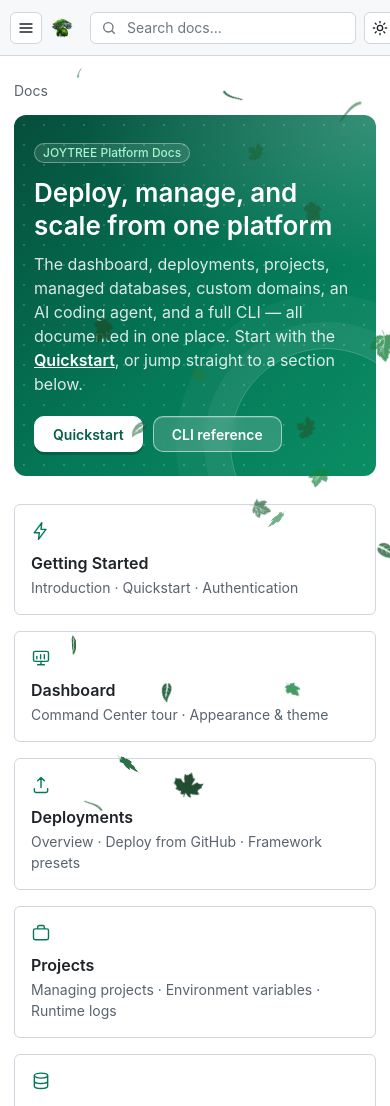
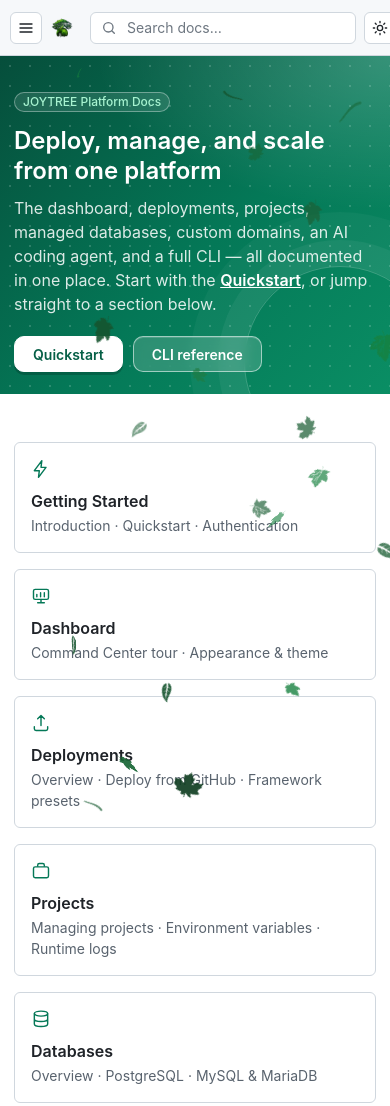
Before and after one commit to joytree-host/joytree-CLI-documentations, a website: page index.html in a window 390 px wide. Shown: the top 1106 px of the page. Drawn offline with Linux system fonts and the light colour scheme.

Commit message:
style(docs): full-bleed fleet hero. The hero now spans the whole content area, flush under the top bar, against the sidebar and out to the right edge (square corners, breadcrumb inside), closing its borders like the dashboard hero. Cache-bust css v=7, app.js v=6

```diff
--- a/app.js
+++ b/app.js
@@ -264,9 +264,15 @@
     api: '<svg width="20" height="20" viewBox="0 0 24 24" fill="none"><path d="M8 3H5a2 2 0 0 0-2 2v3m18 0V5a2 2 0 0 0-2-2h-3M3 16v3a2 2 0 0 0 2 2h3m11-5v3a2 2 0 0 1-2 2h-3" stroke="currentColor" stroke-width="1.7" stroke-linecap="round"/></svg>',
   };
 
+  function setHero(html) {
+    const body = document.getElementById('heroBody');
+    body.innerHTML = html;
+    wireInternalLinks(body);
+  }
+
   function renderHome() {
     const content = document.getElementById('content');
-    document.getElementById('breadcrumb').innerHTML = '<span>Docs</span>';
+    document.getElementById('breadcrumb').innerHTML = '';
     document.getElementById('pageNav').innerHTML = '';
     document.getElementById('toc').innerHTML = '';
 
@@ -279,8 +285,7 @@
       </a>`;
     });
 
-    content.innerHTML = `
-      <div class="hero fleet">
+    setHero(`
         <div class="hero-badge">JOYTREE Platform Docs</div>
         <h1>Deploy, manage, and scale from one platform</h1>
         <p class="doc-lede">The dashboard, deployments, projects, managed databases, custom domains, an AI coding agent, and a full CLI — all documented in one place. Start with the <a class="md-link" href="#/quickstart" data-link>Quickstart</a>, or jump straight to a section below.</p>
@@ -288,7 +293,8 @@
           <a class="fleet-btn primary" href="#/quickstart" data-link>Quickstart</a>
           <a class="fleet-btn ghost" href="#/cli-reference" data-link>CLI reference</a>
         </div>
-      </div>
+    `);
+    content.innerHTML = `
       <div class="grid-cards">${cards}</div>
     `;
     wireInternalLinks(content);
@@ -301,14 +307,12 @@
 
     if (!page) { renderNotFound(); return; }
 
-    content.innerHTML = `
-      <header class="fleet">
-        <p class="doc-eyebrow">${page.eyebrow || page.group}</p>
-        <h1>${page.title}</h1>
-        <p class="doc-lede">${page.lede || ''}</p>
-      </header>
-      ${renderMarkdown(page.md)}
-    `;
+    setHero(`
+      <p class="doc-eyebrow">${page.eyebrow || page.group}</p>
+      <h1>${page.title}</h1>
+      <p class="doc-lede">${page.lede || ''}</p>
+    `);
+    content.innerHTML = renderMarkdown(page.md);
 
     renderBreadcrumb(page, key);
     renderTOC(content);
@@ -321,11 +325,12 @@
 
   function renderNotFound() {
     const content = document.getElementById('content');
-    content.innerHTML = `
+    setHero(`
       <p class="doc-eyebrow">404</p>
       <h1>Page not found</h1>
       <p class="doc-lede">That page doesn't exist yet. Head back to the <a class="md-link" href="#/" data-link>docs home</a>.</p>
-    `;
+    `);
+    content.innerHTML = '';
     document.getElementById('breadcrumb').innerHTML = '';
     document.getElementById('toc').innerHTML = '';
     document.getElementById('pageNav').innerHTML = '';
--- a/index.html
+++ b/index.html
@@ -6,7 +6,7 @@
 <title>JOYTREE Docs — Deploy, manage, and scale from one platform</title>
 <meta name="description" content="Official documentation for JOYTREE — the dashboard, deployments, projects, databases, domains, the AI agent, and the CLI." />
 <link rel="icon" type="image/png" href="favicon.png?v=2" />
-<link rel="stylesheet" href="styles.css?v=6">
+<link rel="stylesheet" href="styles.css?v=7">
 <script>
   (function(){
     var saved = null;
@@ -64,9 +64,16 @@
     </div>
   </aside>
 
+  <!-- ============ HERO (full-bleed fleet band) ============ -->
+  <header class="page-hero fleet" id="pageHero">
+    <div class="hero-main">
+      <div class="breadcrumb" id="breadcrumb"></div>
+      <div id="heroBody"></div>
+    </div>
+  </header>
+
   <!-- ============ MAIN ============ -->
   <main class="content-col">
-    <div class="breadcrumb" id="breadcrumb"></div>
     <article id="content" class="doc-content"></article>
 
     <div class="page-nav" id="pageNav"></div>
@@ -92,7 +99,7 @@
 </div>
 
 <script src="content.js?v=2"></script>
-<script src="app.js?v=5"></script>
+<script src="app.js?v=6"></script>
 
 <!-- ═══════════════ JOYTREE falling leaves ambiance ═══════════════ -->
 <style>
--- a/styles.css
+++ b/styles.css
@@ -556,15 +556,6 @@ html[data-theme="dark"] .fleet{ --fleet-green: linear-gradient(135deg,#053f31 0%
 .fleet-btn.primary{ background: #fff; color: #065f46; border: 1px solid #fff; box-shadow: 0 3px 0 rgba(2,44,34,.3); }
 .fleet-btn.primary:hover{ background: #ecfdf5; }
 
-/* docs page headers */
-.doc-content .fleet{ margin: 0 0 28px; }
-.doc-content .fleet h1, .hero.fleet h1{ color: #fff; font-size: 32px; margin: 0 0 10px; }
-.fleet .doc-eyebrow{ color: #a7f3d0; margin: 0 0 6px; }
-.doc-content .fleet .doc-lede{ color: rgba(255,255,255,.86); margin: 0; max-width: 62ch; }
-.doc-content .fleet a.md-link, .hero.fleet a.md-link{ color: #fff; text-decoration: underline; font-weight: 600; }
-.hero.fleet{ padding: 36px 36px 32px; margin-bottom: 28px; }
-.hero.fleet .hero-badge{ color: #a7f3d0; background: rgba(255,255,255,.1); border-color: rgba(255,255,255,.35); }
-.hero.fleet .doc-lede{ color: rgba(255,255,255,.86); margin: 0; }
 
 /* green tip notes = mini fleet panels */
 .doc-content .callout.tip{
@@ -576,4 +567,37 @@ html[data-theme="dark"] .doc-content .callout.tip{ background: radial-gradient(2
 .doc-content .callout.tip p, .doc-content .callout.tip strong{ color: #fff; }
 .doc-content .callout.tip a.md-link{ color: #fff; text-decoration: underline; }
 .doc-content .callout.tip code:not(pre code){ background: rgba(255,255,255,.18); color: #fff; }
-@media (max-width: 480px){ .doc-content .fleet h1, .hero.fleet h1{ font-size: 26px; } .fleet, .hero.fleet{ padding: 24px 20px; } }
+
+/* ---------- full-bleed fleet hero (closes its borders like the dashboard hero) ---------- */
+.sidebar{ grid-column: 1; grid-row: 1 / span 2; }
+.content-col{ grid-column: 2; grid-row: 2; }
+.toc{ grid-column: 3; grid-row: 2; }
+.page-hero{
+  grid-column: 2 / -1; grid-row: 1;
+  border-radius: 0; padding: 0;
+  display: grid; grid-template-columns: minmax(0,1fr) var(--toc-w);
+}
+.page-hero .hero-main{ grid-column: 1; width: 100%; max-width: 880px; margin: 0 auto; padding: 22px 40px 30px; }
+.page-hero .breadcrumb{ margin: 0 0 16px; max-width: none; color: rgba(255,255,255,.78); }
+.page-hero .breadcrumb a{ color: #fff; }
+.page-hero .breadcrumb .sep{ color: rgba(255,255,255,.5); }
+.page-hero h1{ color: #fff; font-size: 32px; font-weight: 600; line-height: 1.25; margin: 0 0 10px; }
+.page-hero .doc-eyebrow{ color: #a7f3d0; margin: 0 0 6px; }
+.page-hero .doc-lede{ color: rgba(255,255,255,.86); margin: 0; max-width: 62ch; }
+.page-hero a.md-link{ color: #fff; text-decoration: underline; font-weight: 600; }
+.page-hero .hero-badge{ display: inline-flex; color: #a7f3d0; background: rgba(255,255,255,.1); border: 1px solid rgba(255,255,255,.35); margin: 0 0 14px; }
+.page-hero::after{ right: -46px; bottom: -64px; }
+.content-col .doc-content{ padding-top: 28px; }
+@media (max-width: 1180px){
+  .page-hero{ grid-template-columns: minmax(0,1fr); }
+}
+@media (max-width: 860px){
+  .page-hero{ grid-column: 1 / -1; }
+  .content-col{ grid-column: 1; }
+  .page-hero .hero-main{ padding: 18px 20px 24px; }
+  .page-hero h1{ font-size: 28px; }
+}
+@media (max-width: 480px){
+  .page-hero .hero-main{ padding: 16px 14px 22px; }
+  .page-hero h1{ font-size: 24px; }
+}
```
